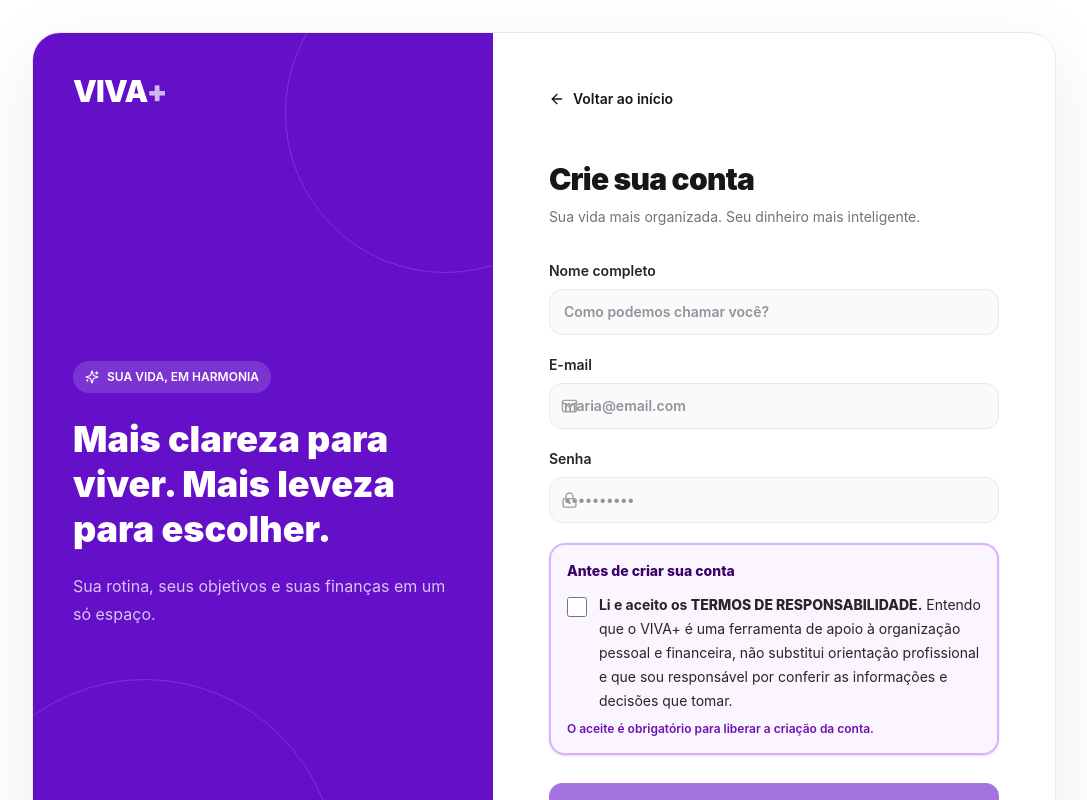
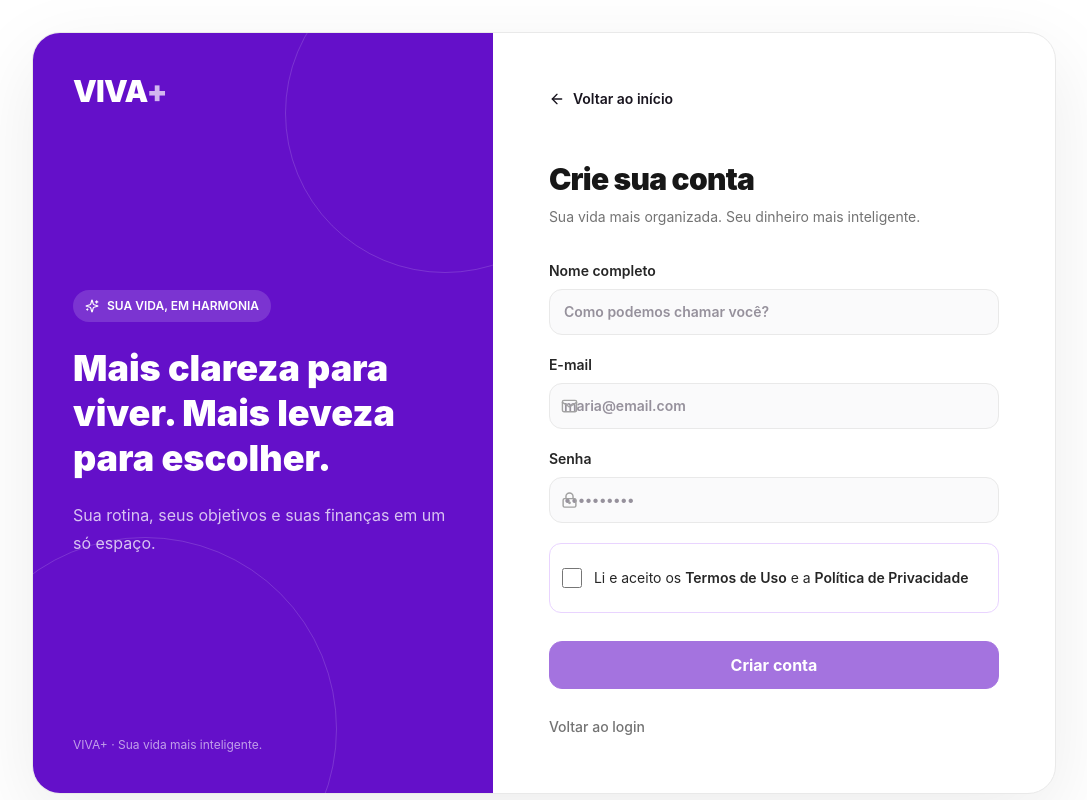
Before and after one commit to diegoelizes2026-sys/VIVA-, a Next.js app in the folder VIVA-PLUS-VERCEL (2)/VIVA-PLUS-VERCEL/: page /cadastro in a window 1280 px wide. Shown: the top 800 px of the page, without its empty margins (96-1183 px from the left). Built offline with nearby package versions, Linux system fonts and the light colour scheme.

Commit message:
Add required terms and privacy acceptance to signup

```diff
--- a/VIVA-PLUS-VERCEL (2)/VIVA-PLUS-VERCEL/src/components/auth-form.tsx
+++ b/VIVA-PLUS-VERCEL (2)/VIVA-PLUS-VERCEL/src/components/auth-form.tsx
@@ -1,5 +1,5 @@
 "use client";
-import { useState, type FormEvent } from "react";
+import { useRef, useState, type FormEvent } from "react";
 import Link from "next/link";
 import { useRouter, useSearchParams } from "next/navigation";
 import { ArrowLeft, LockKeyhole, Mail, Sparkles, Eye, EyeOff, Fingerprint, ArrowRight } from "lucide-react";
@@ -16,15 +16,18 @@ export default function AuthForm({ mode }: { mode: "login" | "signup" | "reset"
   const [showPassword, setShowPassword] = useState(false);
   const [remember, setRemember] = useState(true);
   const [termsAccepted, setTermsAccepted] = useState(false);
+  const [termsAttempted, setTermsAttempted] = useState(false);
+  const termsCheckboxRef = useRef<HTMLInputElement>(null);
+  const signupFieldsValid = name.trim().length >= 2 && /^[^\\s@]+@[^\\s@]+\\.[^\\s@]+$/.test(email) && password.length >= 8;
 
   async function submit(e: FormEvent) {
     e.preventDefault(); setMessage("");
-    if (mode === "signup" && !termsAccepted) { setMessage("Para criar sua conta, confirme que leu e aceita os Termos de Responsabilidade."); return; }
+    if (mode === "signup" && !termsAccepted) { setTermsAttempted(true); setMessage("Marque para continuar"); termsCheckboxRef.current?.focus(); return; }
     setBusy(true);
     try {
       const supabase = createClient();
       if (mode === "signup") {
-        const { data, error } = await supabase.auth.signUp({ email, password, options: { data: { full_name: name, responsibility_terms_accepted: true, responsibility_terms_version: "1.0-2026-11-15", responsibility_terms_accepted_at: new Date().toISOString() }, emailRedirectTo: `${location.origin}/auth/callback` } });
+        const { data, error } = await supabase.auth.signUp({ email, password, options: { data: { full_name: name, responsibility_terms_accepted: true, terms_and_privacy_accepted: true, responsibility_terms_version: "1.0-2026-11-15", responsibility_terms_accepted_at: new Date().toISOString() }, emailRedirectTo: `${location.origin}/auth/callback` } });
         if (error) throw error;
         if (data.session) {
           router.replace("/meu-dia");
@@ -61,9 +64,9 @@ export default function AuthForm({ mode }: { mode: "login" | "signup" | "reset"
           {mode === "signup" && <label className="block text-sm font-semibold text-neutral-800">Nome completo<input className="field mt-2" required value={name} onChange={e => setName(e.target.value)} placeholder="Como podemos chamar você?"/></label>}
           <label className="block text-sm font-semibold text-neutral-800">E-mail<span className="relative mt-2 block"><Mail className="absolute left-3 top-1/2 -translate-y-1/2 text-neutral-400" size={17}/><input className="field pl-10" type="email" autoComplete="email" required value={email} onChange={e => setEmail(e.target.value)} placeholder="maria@email.com"/></span></label>
           {mode !== "reset" && <label className="block text-sm font-semibold text-neutral-800">Senha<span className="relative mt-2 block"><LockKeyhole className="absolute left-3 top-1/2 -translate-y-1/2 text-neutral-400" size={17}/><input className="field auth-password-input pl-10 pr-12" type={showPassword ? "text" : "password"} autoComplete={mode === "login" ? "current-password" : "new-password"} minLength={8} required value={password} onChange={e => setPassword(e.target.value)} placeholder="••••••••••"/>{mode === "login" && <button type="button" className="auth-password-toggle" onClick={() => setShowPassword(v => !v)} aria-label={showPassword ? "Ocultar senha" : "Mostrar senha"}>{showPassword ? <EyeOff size={19}/> : <Eye size={19}/>}</button>}</span></label>}
-          {mode === "signup" && <section aria-label="Aceite obrigatório dos termos" className="rounded-2xl border-2 border-purple-300 bg-purple-50 p-4 shadow-sm"><p className="mb-3 text-sm font-extrabold text-purple-950">Antes de criar sua conta</p><label className="flex cursor-pointer items-start gap-3 text-sm leading-6 text-neutral-800"><input type="checkbox" className="mt-1 h-5 w-5 shrink-0 accent-purple-700" checked={termsAccepted} onChange={e => setTermsAccepted(e.target.checked)} required/><span><strong>Li e aceito os </strong><Link className="font-extrabold text-purple-800 underline underline-offset-2" href="/termos-de-responsabilidade" target="_blank">TERMOS DE RESPONSABILIDADE</Link><strong>.</strong> Entendo que o VIVA+ é uma ferramenta de apoio à organização pessoal e financeira, não substitui orientação profissional e que sou responsável por conferir as informações e decisões que tomar.</span></label><p className="mt-2 text-xs font-semibold text-purple-800">O aceite é obrigatório para liberar a criação da conta.</p></section>}
-          {mode === "login" && <div className="auth-options"><label><input type="checkbox" checked={remember} onChange={e => setRemember(e.target.checked)}/> <span>Lembrar de mim</span></label><Link href="/recuperar-senha">Esqueci a senha</Link></div>}<button className="btn-primary auth-submit mt-2 w-full" disabled={busy || (mode === "signup" && !termsAccepted)}>{busy ? "Aguarde..." : mode === "signup" ? "Criar conta" : mode === "reset" ? "Enviar instruções" : <><span>Entrar</span><ArrowRight size={20}/></>}</button>
-          {message && <p role="status" className="rounded-xl border border-[var(--color-gray)] bg-neutral-50 p-3 text-sm leading-6 text-neutral-700">{message}</p>}
+          {mode === "signup" && <div className={`rounded-xl border p-3 ${termsAttempted && !termsAccepted ? "border-red-300 bg-red-50" : "border-purple-200 bg-white"}`}><label htmlFor="signup-terms" className="flex min-h-11 cursor-pointer items-center gap-3 text-sm leading-6 text-neutral-800"><input ref={termsCheckboxRef} id="signup-terms" name="termsAccepted" type="checkbox" className="h-5 w-5 shrink-0 accent-[#6410C9]" checked={termsAccepted} onChange={e => { setTermsAccepted(e.target.checked); if (e.target.checked) { setTermsAttempted(false); if (message === "Marque para continuar") setMessage(""); } }} aria-invalid={termsAttempted && !termsAccepted} aria-describedby={termsAttempted && !termsAccepted ? "terms-error" : undefined} /><span>Li e aceito os <a href="/termos" target="_blank" rel="noopener noreferrer" className="font-semibold text-[#6410C9] underline" onClick={e => e.stopPropagation()}>Termos de Uso</a> e a <a href="/privacidade" target="_blank" rel="noopener noreferrer" className="font-semibold text-[#6410C9] underline" onClick={e => e.stopPropagation()}>Política de Privacidade</a></span></label>{termsAttempted && !termsAccepted && <p id="terms-error" role="alert" className="mt-1 text-sm font-medium text-red-600">Marque para continuar</p>}</div>}
+          {mode === "login" && <div className="auth-options"><label><input type="checkbox" checked={remember} onChange={e => setRemember(e.target.checked)}/> <span>Lembrar de mim</span></label><Link href="/recuperar-senha">Esqueci a senha</Link></div>}<button className="btn-primary auth-submit mt-2 w-full disabled:cursor-not-allowed disabled:bg-neutral-200 disabled:text-neutral-500 disabled:shadow-none" disabled={busy || (mode === "signup" && (!termsAccepted || !signupFieldsValid))}>{busy ? "Aguarde..." : mode === "signup" ? "Criar conta" : mode === "reset" ? "Enviar instruções" : <><span>Entrar</span><ArrowRight size={20}/></>}</button>
+          {message && <p role={message === "Marque para continuar" ? "alert" : "status"} className={`rounded-xl border p-3 text-sm leading-6 ${message === "Marque para continuar" ? "border-red-200 bg-red-50 text-red-700" : "border-[var(--color-gray)] bg-neutral-50 text-neutral-700"}`}>{message}</p>}
         </form>
         <div className="auth-alternatives mt-7 flex flex-wrap justify-between gap-3 text-sm font-medium text-neutral-500">
           {mode === "login" ? <><span>Novo por aqui? <Link className="font-bold text-[var(--color-primary)]" href="/cadastro">Criar conta</Link></span></> : <Link className="hover:text-[var(--color-primary)]" href="/login">Voltar ao login</Link>}
```
